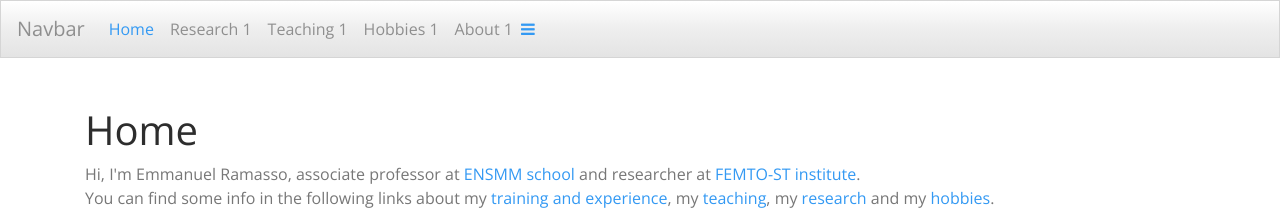
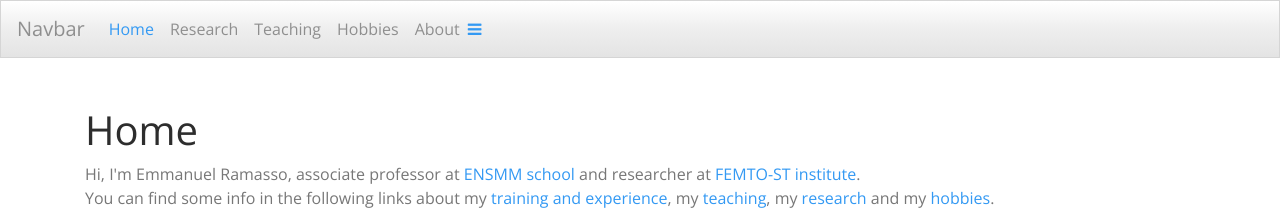
Before and after one commit to emmanuelramasso/emmanuelramasso.github.io, a Jekyll site: the page built from index.html, in a window 1280 px wide. Shown: the top 212 px of the page. Built offline with Jekyll 4.4.1, drawn with Linux system fonts in a browser that asks for light colours; a style sheet for code colours, icons or effects is not loaded.

Commit message:
Update header.html

```diff
--- a/_includes/header.html
+++ b/_includes/header.html
@@ -9,10 +9,10 @@
   <div class="collapse navbar-collapse" id="navbarNavAltMarkup">
     <div class="navbar-nav" id="navitems">
       <a class="nav-item nav-link active" href="https://emmanuelramasso.github.io">Home <span class="sr-only">(current)</span></a>
-      <a class="nav-item nav-link" href="Research.html">Research 1</a>
-      <a class="nav-item nav-link" href="Teaching.html">Teaching 1</a>
-      <a class="nav-item nav-link" href="Hobbies.html">Hobbies 1</a>
-      <a class="nav-item nav-link" href="About.html">About 1</a>
+      <a class="nav-item nav-link" href="Research.html">Research</a>
+      <a class="nav-item nav-link" href="Teaching.html">Teaching</a>
+      <a class="nav-item nav-link" href="Hobbies.html">Hobbies</a>
+      <a class="nav-item nav-link" href="About.html">About</a>
     </div>
     <a href="javascript:void(0);" class="icon" onclick="myFunction()">
     <i class="fa fa-bars"></i>
```
